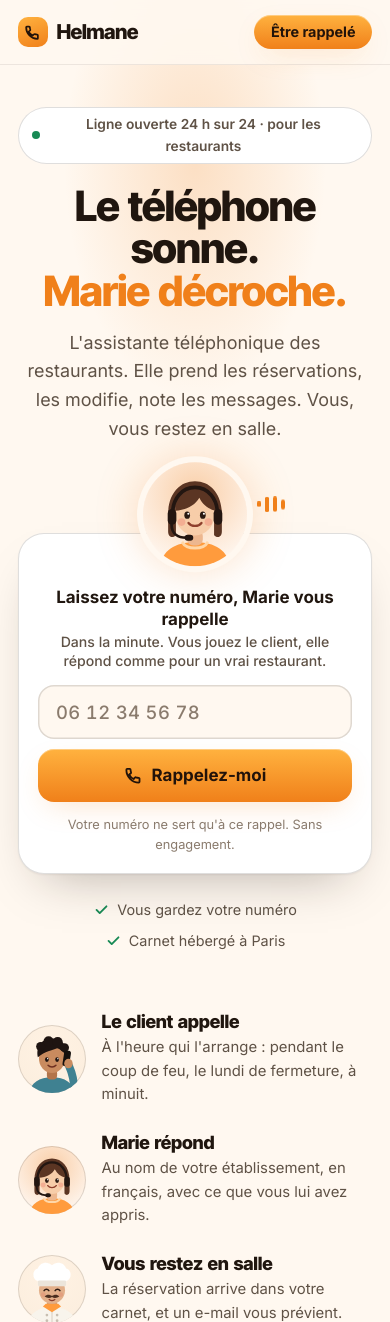
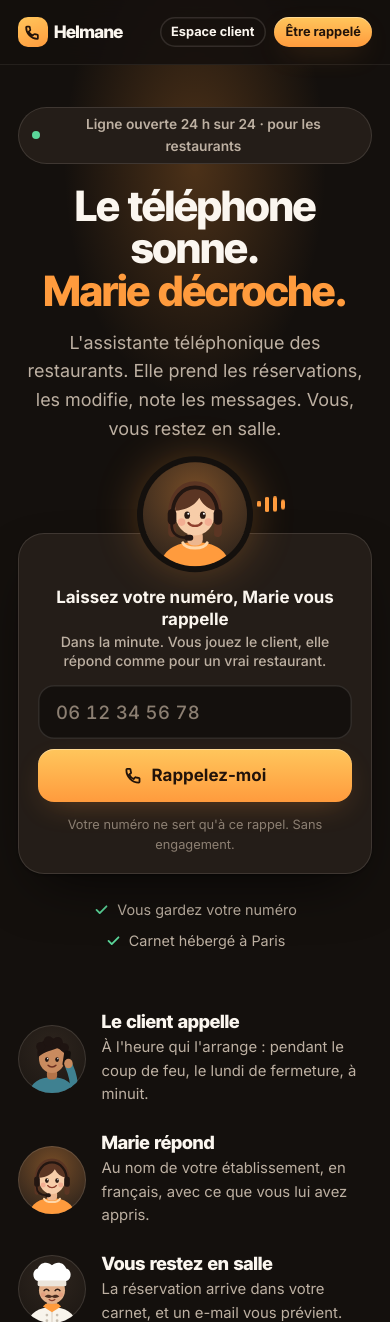
Before and after one commit to helmi75/moshi-rag-voice-assistant, a FastAPI app: page / in a window 390 px wide. Shown: the top 1322 px of the page. Run offline with FastAPI, Linux system fonts and the light colour scheme; parts of the project's set-up code (start-up, migrations or seed data) failed here and were passed over.

Commit message:
ASSISTANTE-119 · Le site en sombre seulement, « Espace client » sur téléphone
Demandes de Helmi du 04/10/2026 :
- la page n'a plus qu'un thème, le sombre ;
- sur téléphone, l'en-tête garde un bouton « Espace client » à côté d'« Être rappelé » :
  les liens s'y effaçaient tous, un client n'avait plus de chemin vers sa connexion ;
- « sans engagement » et « tarif fondateur » disparaissent sous les formules ;
- les mentions légales attendent : tant que l'éditeur n'est pas renseigné, ni lien ni
  page (404). Des mentions sans éditeur n'en sont pas.

Vérifié : suite complète (1305 tests) ; haut de page regardé à 390 px.

Co-Authored-By: Claude Opus 5.5 <noreply@anthropic.com>

```diff
--- a/api/app/site/static/site.css
+++ b/api/app/site/static/site.css
@@ -12,7 +12,8 @@
 
 /* Mise en page : tout converge vers une seule action, laisser son numéro. Héros centré
    (titre géant, carte de rappel, Marie qui dépasse de la carte), puis des bandes qui
-   alternent deux fonds chauds. Sombre d'abord : une salle de restaurant le soir. */
+   alternent deux fonds chauds. Sombre, et seulement sombre (décision de Helmi du
+   04/10/2026) : une salle de restaurant le soir. */
 :root {
   color-scheme: dark;
   --bg:        #14100D;
@@ -39,47 +40,6 @@
   --gutter: clamp(1.1rem, 4vw, 2.5rem);
   --r: 20px;
 }
-@media (prefers-color-scheme: light) {
-  :root:not([data-theme="dark"]) {
-    color-scheme: light;
-    --bg:        #FFF8F0;
-    --bg-2:      #FBEDDD;
-    --card:      #FFFFFF;
-    --card-2:    #FFF2E3;
-    --ink:       #20160F;
-    --muted:     #5F5246;
-    --faint:     #8A7B6D;
-    --accent:    #F0801A;
-    --accent-2:  #FFB23F;
-    --accent-ink:#22130A;
-    --accent-soft: rgba(240, 128, 26, .13);
-    --live:      #188A55;
-    --line:      rgba(32, 22, 15, .14);
-    --line-soft: rgba(32, 22, 15, .08);
-    --glow:      rgba(240, 128, 26, .26);
-    --shadow:    0 1px 2px rgba(32,22,15,.06), 0 24px 50px -26px rgba(32,22,15,.35);
-  }
-}
-:root[data-theme="light"] {
-  color-scheme: light;
-  --bg:        #FFF8F0;
-  --bg-2:      #FBEDDD;
-  --card:      #FFFFFF;
-  --card-2:    #FFF2E3;
-  --ink:       #20160F;
-  --muted:     #5F5246;
-  --faint:     #8A7B6D;
-  --accent:    #F0801A;
-  --accent-2:  #FFB23F;
-  --accent-ink:#22130A;
-  --accent-soft: rgba(240, 128, 26, .13);
-  --live:      #188A55;
-  --line:      rgba(32, 22, 15, .14);
-  --line-soft: rgba(32, 22, 15, .08);
-  --glow:      rgba(240, 128, 26, .26);
-  --shadow:    0 1px 2px rgba(32,22,15,.06), 0 24px 50px -26px rgba(32,22,15,.35);
-}
-
 * { box-sizing: border-box; }
 html { scroll-padding-top: 76px; padding-top: env(safe-area-inset-top, 0px); padding-bottom: env(safe-area-inset-bottom, 0px); }
 [hidden] { display: none !important; }
@@ -170,7 +130,19 @@ a:focus-visible, button:focus-visible, input:focus-visible, summary:focus-visibl
 .top nav { margin-left: auto; display: flex; align-items: center; gap: 1.5rem; }
 .top nav a.lien { font-size: .92rem; font-weight: 500; color: var(--muted); text-decoration: none; }
 .top nav a.lien:hover { color: var(--ink); }
-@media (max-width: 760px) { .top nav a.lien { display: none; } }
+.top nav .btn--client { display: none; }
+/* Téléphone : les liens de la page s'effacent, pas l'accès à l'espace client — un
+   restaurateur déjà client arrive ici depuis son téléphone et doit pouvoir se connecter. */
+@media (max-width: 760px) {
+  .top nav { gap: .5rem; }
+  .top nav a.lien { display: none; }
+  .top nav .btn--client { display: inline-flex; }
+}
+@media (max-width: 430px) {
+  .top__in { gap: .6rem; }
+  .marque { font-size: 1.08rem; gap: .4rem; }
+  .top nav .btn--small { padding: .55rem .72rem; font-size: .8rem; }
+}
 
 /* ---------- héros ---------- */
 .heros { position: relative; padding-block: clamp(2.6rem, 6vw, 4.6rem) clamp(2.2rem, 5vw, 3.6rem); text-align: center; }
--- a/api/app/site/templates/accueil.html
+++ b/api/app/site/templates/accueil.html
@@ -5,7 +5,7 @@
 <meta name="viewport" content="width=device-width, initial-scale=1, viewport-fit=cover">
 <title>Helmane — Le standard qui décroche pendant le service</title>
 <meta name="description" content="L'assistante téléphonique des restaurants : Marie prend les réservations, les modifie et note les messages pendant que vous êtes en salle. Laissez votre numéro, elle vous rappelle.">
-<meta name="color-scheme" content="dark light">
+<meta name="color-scheme" content="dark">
 <meta property="og:title" content="Helmane — Le téléphone sonne. Marie décroche.">
 <meta property="og:description" content="L'assistante téléphonique des restaurants. Elle prend les réservations, les modifie, note les messages.">
 <meta property="og:type" content="website">
@@ -80,6 +80,7 @@
       <a class="lien" href="#formules">Formules</a>
       <a class="lien" href="#questions">Questions</a>
       <a class="lien" href="/admin/login">Espace client</a>
+      <a class="btn btn--line btn--small btn--client" href="/admin/login">Espace client</a>
       <a class="btn btn--go btn--small" href="#haut" data-vers-rappel>Être rappelé</a>
     </nav>
   </div>
@@ -388,7 +389,7 @@
         <span>enregistrement et transcription</span>
         <span>voix au choix</span>
       </div>
-      <p class="pied-prix">Prix hors taxes. Les minutes sont décomptées à la seconde. Le nombre d'appels est un ordre de grandeur, calculé sur {{ duree_appel }} par appel : la durée moyenne de nos appels d'essai. Alerte à {{ seuil }} % de votre forfait, pour ne rien découvrir sur la facture. Sans engagement. Tarif fondateur : les dix premiers restaurants gardent le prix de leur formule.</p>
+      <p class="pied-prix">Prix hors taxes. Les minutes sont décomptées à la seconde. Le nombre d'appels est un ordre de grandeur, calculé sur {{ duree_appel }} par appel : la durée moyenne de nos appels d'essai. Alerte à {{ seuil }} % de votre forfait, pour ne rien découvrir sur la facture.</p>
     </div>
   </section>
 
@@ -491,7 +492,7 @@
   <a class="marque marque--pied" href="#haut">Helmane</a>
   <span>L'assistante téléphonique des restaurants.</span>
   <a href="/admin/login">Espace client</a>
-  <a href="/mentions-legales">Mentions légales</a>
+  {% if mentions_publiees %}<a href="/mentions-legales">Mentions légales</a>{% endif %}
   <span>helmane.fr · Carnet hébergé à Paris</span>
 </footer>
 </body>
--- a/api/app/site/templates/mentions.html
+++ b/api/app/site/templates/mentions.html
@@ -5,7 +5,7 @@
 <meta name="viewport" content="width=device-width, initial-scale=1, viewport-fit=cover">
 <title>Mentions légales — Helmane</title>
 <meta name="description" content="Mentions légales du site Helmane : éditeur, hébergeur et données personnelles.">
-<meta name="color-scheme" content="dark light">
+<meta name="color-scheme" content="dark">
 <meta name="robots" content="noindex">
 <link rel="icon" href="{{ statique('favicon.svg') }}" type="image/svg+xml">
 <link rel="stylesheet" href="{{ statique('site.css') }}">
@@ -87,7 +87,6 @@
   <a class="marque marque--pied" href="/">Helmane</a>
   <span>L'assistante téléphonique des restaurants.</span>
   <a href="/admin/login">Espace client</a>
-  <a href="/mentions-legales">Mentions légales</a>
   <span>helmane.fr · Carnet hébergé à Paris</span>
 </footer>
 </body>
```
Also changed, not shown: api/app/site/__init__.py (+11 -1 lines), api/tests/test_site.py (+49 -14 lines).
